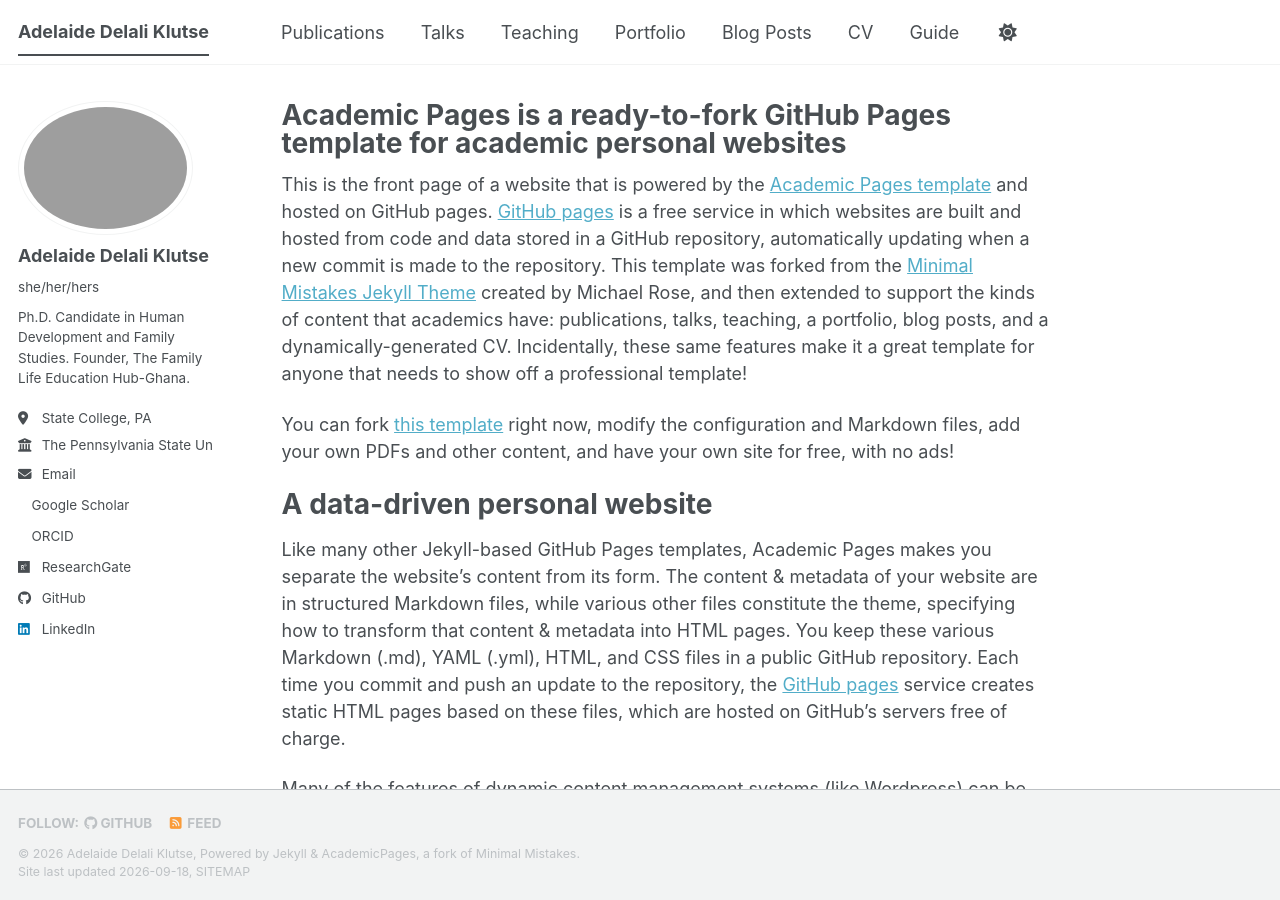
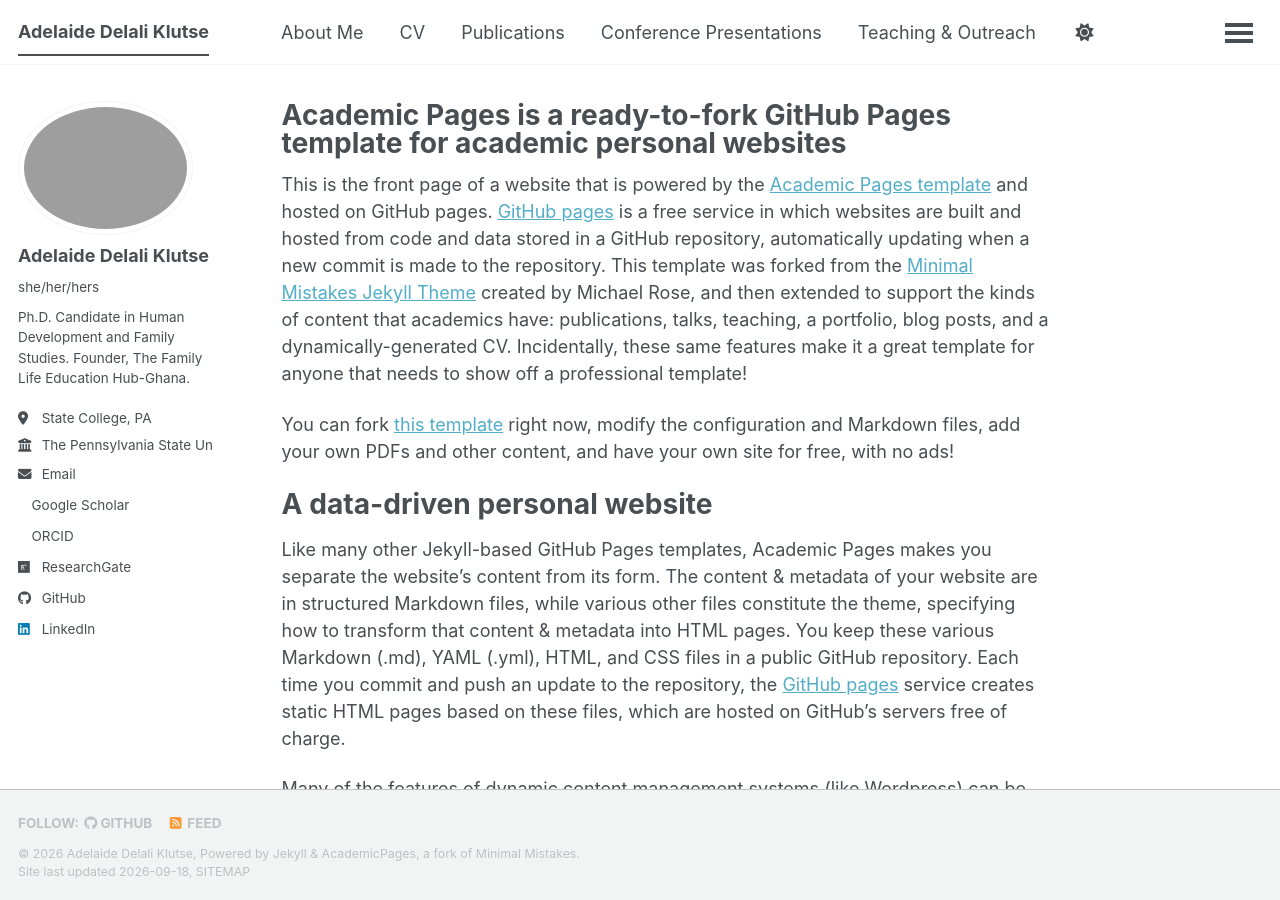
Before and after one commit to adklutse/adklutse.github.io, a Jekyll site: the page built from _pages/about.md, in a window 1280 px wide and 900 px high. Built offline with Jekyll 4.4.1, drawn with Linux system fonts in a browser that asks for light colours; a style sheet for code colours, icons or effects is not loaded.

Commit message:
Update navigation.yml

```diff
--- a/_data/navigation.yml
+++ b/_data/navigation.yml
@@ -8,26 +8,17 @@
 #      Markdown formatted page while the second is generated using JSON.
 
 main:
+  - title: "About Me"
+    url: /
+  - title: "CV"
+    url: /cv/
   - title: "Publications"
     url: /publications/
-
-  - title: "Talks"
+  - title: "Conference Presentations"
     url: /talks/
-
-  - title: "Teaching"
+  - title: "Teaching & Outreach"
     url: /teaching/
-
-  - title: "Portfolio"
+  - title: "Developed Resources"
     url: /portfolio/
-
-  - title: "Blog Posts"
-    url: /year-archive/
-
-  - title: "CV"
-    url: /cv/
-
-  # - title: "CV"
-  #   url: /cv-json/
-
-  - title: "Guide"
-    url: /markdown/
+  - title: "Awards & Honors"
+    url: /awards/
```
